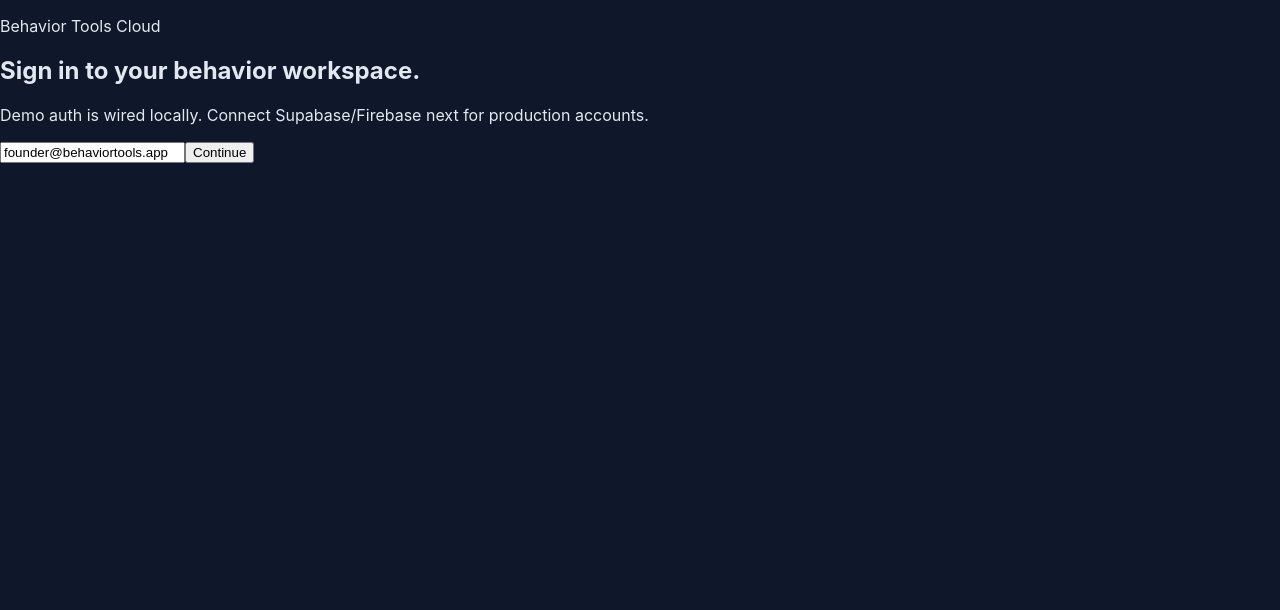
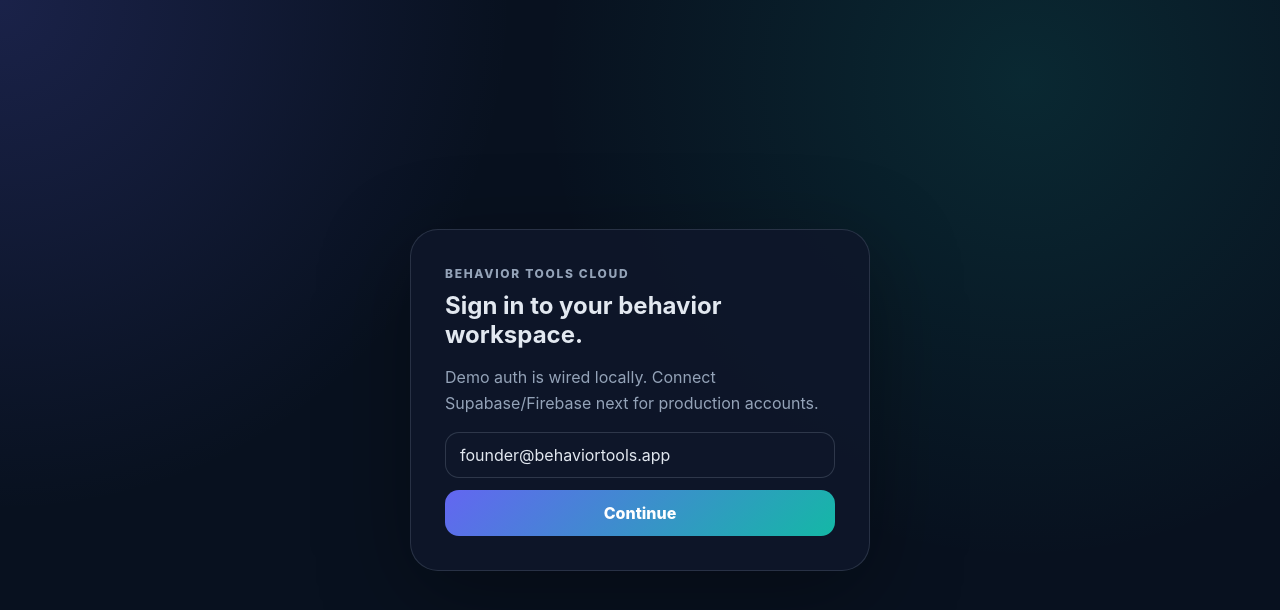
Before and after one commit to luismartos1029-creator/luis, a React (Vite) app: page / in a window 1280 px wide. Shown: the top 610 px of the page. Built offline with nearby package versions, Linux system fonts and the light colour scheme; the HTML template or start-up script is replaced by a standard one.

Commit message:
Add featured training video

```diff
--- a/src/App.jsx
+++ b/src/App.jsx
@@ -84,6 +84,7 @@
           <div className="card large"><div className="card-head"><div><h2>Behavior board</h2><p>Real data model, currently saved locally until backend keys are connected.</p></div></div>{habits.map(habit => <div className="habit-row" key={habit.id}><div><b>{habit.title}</b><span>{habit.category} · {habit.streak} day streak</span></div><div className="days">{['M','T','W','T','F','S','S'].map((d,i)=><button key={i} onClick={() => toggle(habit.id, i)} className={habit.done[i] ? 'dot on' : 'dot'}>{d}</button>)}</div><button className="remove" onClick={() => remove(habit.id)}>×</button></div>)}</div>
           <div className="card"><h2>Add behavior</h2><form onSubmit={addHabit} className="stacked-form"><input value={title} onChange={e => setTitle(e.target.value)} placeholder="New behavior" /><select value={category} onChange={e => setCategory(e.target.value)}><option>Focus</option><option>Health</option><option>Mindset</option><option>Sales</option><option>Learning</option></select><button className="primary">Create</button></form></div>
           <div className="card ai-card"><h2>AI coach</h2><p>{makeCoachNote(habits)}</p><button className="primary">Generate weekly review</button></div>
+          <div className="card video-card"><div><p className="eyebrow">Featured training</p><h2>Ask ChatGPT These 4 Questions</h2><p>Use this embedded session alongside your weekly review to turn AI prompts into concrete income-focused habits.</p></div><div className="video-frame"><iframe width="1032" height="581" src="https://www.youtube.com/embed/DC_tGz_GPtg" title="Ask ChatGPT These 4 Questions, It Will Change Your Bank Account" frameBorder="0" allow="accelerometer; autoplay; clipboard-write; encrypted-media; gyroscope; picture-in-picture; web-share" referrerPolicy="strict-origin-when-cross-origin" allowFullScreen></iframe></div></div>
         </section>
 
         <section className="pricing">{plans.map(plan => <article key={plan[0]} className="price-card"><h3>{plan[0]}</h3><strong>{plan[1]}<small>/mo</small></strong>{plan.slice(2).map(feature => <p key={feature}>✓ {feature}</p>)}<button>{plan[0] === 'Pro' ? 'Choose Pro' : 'Select'}</button></article>)}</section>
--- a/src/styles.css
+++ b/src/styles.css
@@ -1,21 +1,373 @@
-body { margin:0; background:#0f172a; color:#e2e8f0; font-family:Inter, system-ui; }
-.app-shell { max-width:1100px; margin:0 auto; padding:40px 20px; }
-.hero { display:flex; justify-content:space-between; gap:20px; margin-bottom:30px; }
-.hero h1 { font-size:32px; margin:10px 0; }
-.hero-copy { color:#94a3b8; }
-.score-card { background:#1e293b; padding:20px; border-radius:16px; }
-.score-card strong { font-size:32px; display:block; }
-.stats-grid { display:grid; grid-template-columns:repeat(3,1fr); gap:15px; margin-bottom:30px; }
-.stats-grid article { background:#1e293b; padding:15px; border-radius:12px; }
-.panel { margin-bottom:30px; }
-.habit-form { display:flex; gap:10px; }
-.habit-form input, .habit-form select { padding:10px; border-radius:8px; border:none; }
-.habit-form button { background:#6366f1; color:white; border:none; padding:10px 16px; border-radius:8px; }
-.habits-list { display:grid; gap:20px; }
-.habit-card { background:#1e293b; padding:20px; border-radius:16px; }
-.habit-top { display:flex; justify-content:space-between; }
-.tag { font-size:12px; color:#94a3b8; }
-.week-row { display:flex; gap:6px; margin-top:10px; }
-.day { padding:8px; border-radius:6px; background:#334155; border:none; }
-.day.done { background:#22c55e; }
-.ghost { background:none; border:none; color:#94a3b8; cursor:pointer; }
+:root {
+  color-scheme: dark;
+  font-family: Inter, ui-sans-serif, system-ui, -apple-system, BlinkMacSystemFont, "Segoe UI", sans-serif;
+  background: #08111f;
+  color: #e2e8f0;
+}
+
+* {
+  box-sizing: border-box;
+}
+
+body {
+  min-width: 320px;
+  margin: 0;
+  background:
+    radial-gradient(circle at top left, rgba(99, 102, 241, 0.2), transparent 32rem),
+    radial-gradient(circle at 80% 10%, rgba(20, 184, 166, 0.14), transparent 30rem),
+    #08111f;
+}
+
+button,
+input,
+select {
+  font: inherit;
+}
+
+button {
+  cursor: pointer;
+}
+
+.auth-page {
+  display: grid;
+  min-height: 100vh;
+  place-items: center;
+  padding: 24px;
+}
+
+.auth-card {
+  width: min(100%, 460px);
+  padding: 34px;
+  border: 1px solid rgba(148, 163, 184, 0.2);
+  border-radius: 28px;
+  background: rgba(15, 23, 42, 0.86);
+  box-shadow: 0 24px 90px rgba(0, 0, 0, 0.35);
+}
+
+.auth-card h1,
+.topbar h1,
+.card h2,
+.price-card h3 {
+  margin: 0;
+}
+
+.auth-card p,
+.card p,
+.metric-grid p,
+.price-card p,
+.upgrade-box p {
+  color: #94a3b8;
+  line-height: 1.6;
+}
+
+.auth-card input,
+.stacked-form input,
+.stacked-form select {
+  width: 100%;
+  min-height: 46px;
+  border: 1px solid rgba(148, 163, 184, 0.24);
+  border-radius: 14px;
+  background: rgba(15, 23, 42, 0.88);
+  color: #e2e8f0;
+  padding: 0 14px;
+}
+
+.auth-card .primary {
+  width: 100%;
+  margin-top: 12px;
+}
+
+.product {
+  display: grid;
+  grid-template-columns: 280px minmax(0, 1fr);
+  min-height: 100vh;
+}
+
+.sidebar {
+  position: sticky;
+  top: 0;
+  display: flex;
+  height: 100vh;
+  flex-direction: column;
+  gap: 12px;
+  padding: 24px;
+  border-right: 1px solid rgba(148, 163, 184, 0.16);
+  background: rgba(8, 17, 31, 0.92);
+  backdrop-filter: blur(18px);
+}
+
+.brand {
+  display: flex;
+  align-items: center;
+  gap: 12px;
+  margin-bottom: 18px;
+}
+
+.brand > span {
+  display: grid;
+  width: 46px;
+  height: 46px;
+  place-items: center;
+  border-radius: 16px;
+  background: linear-gradient(135deg, #6366f1, #14b8a6);
+  color: white;
+  font-weight: 800;
+}
+
+.brand small,
+.habit-row span {
+  display: block;
+  color: #94a3b8;
+}
+
+.nav,
+.upgrade-box button,
+.price-card button,
+.ghost-btn {
+  border: 1px solid rgba(148, 163, 184, 0.18);
+  border-radius: 14px;
+  background: rgba(15, 23, 42, 0.62);
+  color: #cbd5e1;
+  padding: 12px 14px;
+  text-align: left;
+  text-transform: capitalize;
+}
+
+.nav.active,
+.nav:hover {
+  border-color: rgba(99, 102, 241, 0.55);
+  background: rgba(99, 102, 241, 0.2);
+  color: white;
+}
+
+.upgrade-box {
+  margin-top: auto;
+  padding: 18px;
+  border: 1px solid rgba(20, 184, 166, 0.3);
+  border-radius: 20px;
+  background: rgba(20, 184, 166, 0.1);
+}
+
+.upgrade-box button,
+.price-card button {
+  width: 100%;
+  text-align: center;
+}
+
+.workspace {
+  width: min(100%, 1240px);
+  padding: 32px;
+}
+
+.topbar {
+  display: flex;
+  align-items: flex-start;
+  justify-content: space-between;
+  gap: 20px;
+  margin-bottom: 28px;
+}
+
+.eyebrow {
+  margin: 0 0 8px;
+  color: #67e8f9;
+  font-size: 0.75rem;
+  font-weight: 800;
+  letter-spacing: 0.14em;
+  text-transform: uppercase;
+}
+
+.metric-grid,
+.content-grid,
+.pricing {
+  display: grid;
+  gap: 18px;
+}
+
+.metric-grid {
+  grid-template-columns: repeat(4, minmax(0, 1fr));
+  margin-bottom: 18px;
+}
+
+.metric-grid article,
+.card,
+.price-card {
+  border: 1px solid rgba(148, 163, 184, 0.16);
+  border-radius: 22px;
+  background: rgba(15, 23, 42, 0.78);
+  box-shadow: 0 20px 70px rgba(0, 0, 0, 0.18);
+}
+
+.metric-grid article {
+  padding: 20px;
+}
+
+.metric-grid span {
+  color: #94a3b8;
+  font-size: 0.88rem;
+}
+
+.metric-grid strong {
+  display: block;
+  margin: 8px 0;
+  color: white;
+  font-size: clamp(2rem, 4vw, 3.1rem);
+  line-height: 1;
+}
+
+.content-grid {
+  grid-template-columns: minmax(0, 1.45fr) minmax(300px, 0.75fr);
+  align-items: start;
+}
+
+.card,
+.price-card {
+  padding: 22px;
+}
+
+.card.large,
+.video-card {
+  grid-column: span 1;
+}
+
+.card-head,
+.habit-row {
+  display: flex;
+  align-items: center;
+  justify-content: space-between;
+  gap: 16px;
+}
+
+.habit-row {
+  margin-top: 14px;
+  padding: 14px;
+  border: 1px solid rgba(148, 163, 184, 0.12);
+  border-radius: 18px;
+  background: rgba(8, 17, 31, 0.54);
+}
+
+.days {
+  display: flex;
+  flex-wrap: wrap;
+  gap: 7px;
+  justify-content: flex-end;
+}
+
+.dot,
+.remove {
+  border: 0;
+  border-radius: 999px;
+  color: #cbd5e1;
+}
+
+.dot {
+  width: 34px;
+  height: 34px;
+  background: #1e293b;
+}
+
+.dot.on {
+  background: #22c55e;
+  color: #052e16;
+  font-weight: 800;
+}
+
+.remove {
+  width: 32px;
+  height: 32px;
+  background: rgba(248, 113, 113, 0.12);
+  color: #fca5a5;
+  font-size: 1.25rem;
+}
+
+.stacked-form {
+  display: grid;
+  gap: 12px;
+  margin-top: 16px;
+}
+
+.primary {
+  min-height: 46px;
+  border: 0;
+  border-radius: 14px;
+  background: linear-gradient(135deg, #6366f1, #14b8a6);
+  color: white;
+  font-weight: 800;
+  padding: 0 18px;
+}
+
+.ai-card {
+  background: linear-gradient(145deg, rgba(99, 102, 241, 0.22), rgba(15, 23, 42, 0.78));
+}
+
+.video-card {
+  display: grid;
+  gap: 18px;
+}
+
+.video-frame {
+  position: relative;
+  overflow: hidden;
+  width: 100%;
+  border: 1px solid rgba(148, 163, 184, 0.18);
+  border-radius: 18px;
+  background: #020617;
+  aspect-ratio: 1032 / 581;
+}
+
+.video-frame iframe {
+  position: absolute;
+  inset: 0;
+  width: 100%;
+  height: 100%;
+}
+
+.pricing {
+  grid-template-columns: repeat(3, minmax(0, 1fr));
+  margin-top: 18px;
+}
+
+.price-card strong {
+  display: block;
+  margin: 12px 0;
+  color: white;
+  font-size: 2rem;
+}
+
+.price-card small {
+  color: #94a3b8;
+  font-size: 0.9rem;
+}
+
+@media (max-width: 960px) {
+  .product {
+    grid-template-columns: 1fr;
+  }
+
+  .sidebar {
+    position: static;
+    height: auto;
+  }
+
+  .metric-grid,
+  .content-grid,
+  .pricing {
+    grid-template-columns: 1fr;
+  }
+}
+
+@media (max-width: 640px) {
+  .workspace,
+  .sidebar {
+    padding: 18px;
+  }
+
+  .topbar,
+  .habit-row {
+    flex-direction: column;
+    align-items: stretch;
+  }
+
+  .days {
+    justify-content: flex-start;
+  }
+}
```
